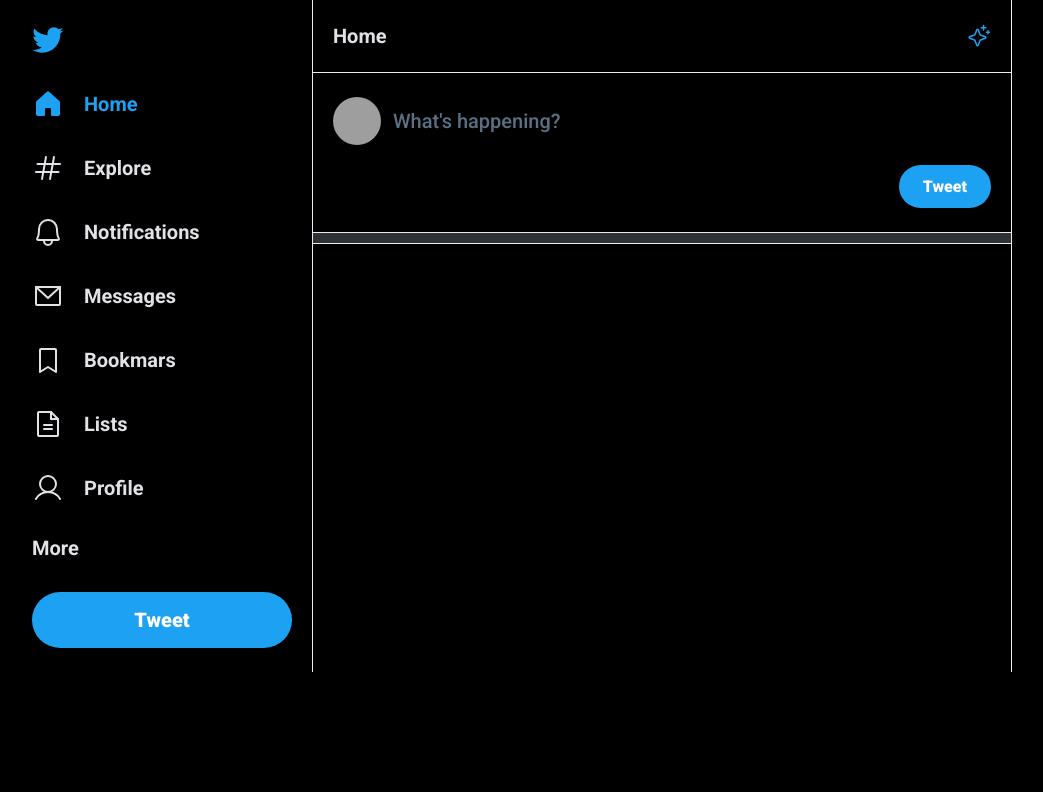
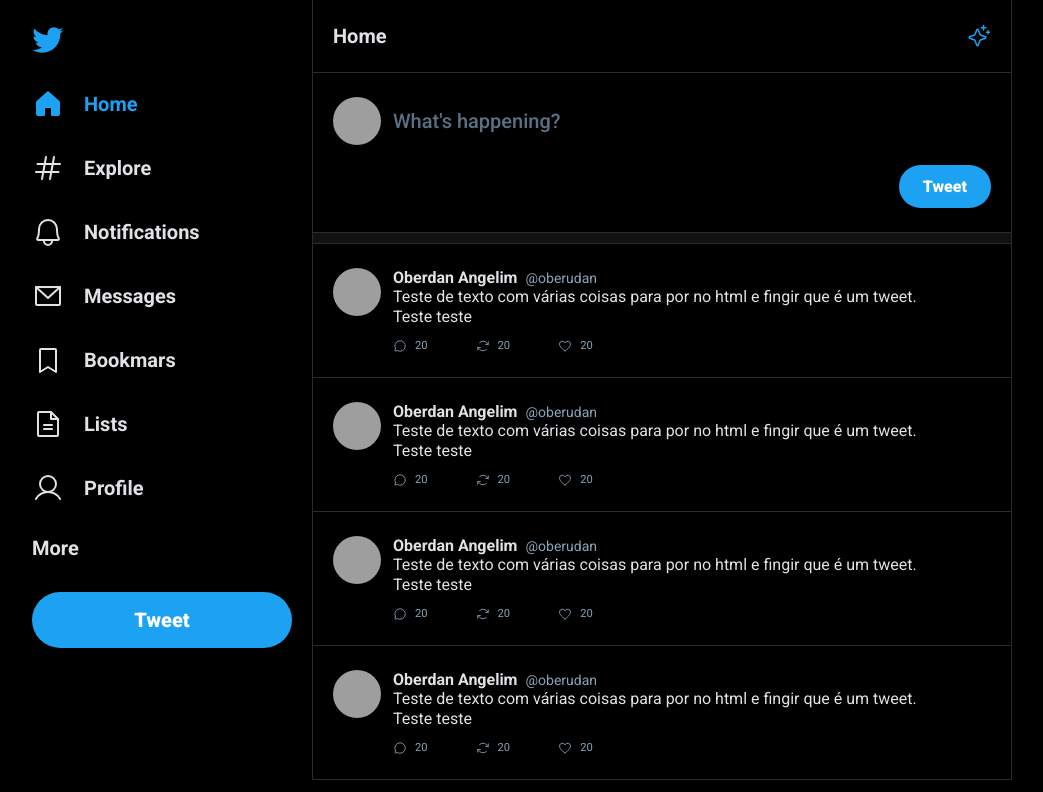
Before and after one commit to oberdandev/ui-twitter, a React (Vite) app: page / in a window 1280 px wide. Shown: the top 792 px of the page, without its empty margins (128-1171 px from the left). Built offline with nearby package versions, Linux system fonts and the light colour scheme; grey boxes are pictures that could not be loaded.

Commit message:
refactor code and implement componenents

```diff
--- /dev/null
+++ b/src/components/Header.css
@@ -0,0 +1,15 @@
+.timeline-header {
+  padding: 1.5rem 1.25rem;
+  display: flex;
+  align-items: center;
+  justify-content: space-between;
+  font-size: 1.25rem;
+  font-weight: 700;
+  border-bottom: 1px solid var(--border-color);
+}
+
+.timeline-header svg {
+  width: 1.5rem;
+  height: 1.5rem;
+  color: var(--twitter-blue)
+}
--- /dev/null
+++ b/src/components/Header.tsx
@@ -0,0 +1,14 @@
+import { Sparkle} from 'phosphor-react';
+import './Header.css';
+
+interface HeaderProps {
+  title: string;
+}
+
+export default function Header(props: HeaderProps) {
+  return(
+    <div className="timeline-header">
+      {props.title}
+    <Sparkle />
+    </div>)
+}
--- /dev/null
+++ b/src/components/Separator.css
@@ -0,0 +1,6 @@
+.separator {
+  background: #111111;
+  border-top: 1px solid var(--border-color);
+  border-bottom: 1px solid var(--border-color);
+  height: 0.75rem;
+}
--- /dev/null
+++ b/src/components/Separator.tsx
@@ -0,0 +1,7 @@
+import './Separator.css';
+
+export default function Separator () {
+  return (
+    <div className="separator"></div>
+  )
+}
--- /dev/null
+++ b/src/components/Sidebar.css
@@ -0,0 +1,59 @@
+
+.sidebar {
+  display: flex;
+  flex-direction: column;
+  padding: 1.5rem 1.25rem;
+  gap: 2rem;
+}
+
+.main-navigation {
+  display: flex;
+  flex-direction: column;
+  gap: 2rem;
+}
+
+.main-navigation a {
+  display: flex;
+  align-items: center;
+  gap: 1.25rem;
+  font-size: 1.25rem;
+  font-weight: 700;
+  text-decoration: none;
+}
+
+.main-navigation a.active {
+  color: var(--twitter-blue)
+}
+
+.main-navigation a:hover {
+  background-color: var(--bg-color);
+  border-radius: 99px;
+}
+
+.main-navigation a svg{
+  width: 2rem;
+  height: 2rem;
+}
+
+
+.sidebar .logo {
+  width: 2rem;
+  height: 2rem;
+}
+
+.sidebar .new-tweet{
+  background: var(--twitter-blue);
+  border-radius: 99px;
+  padding: 1rem;
+  display: flex;
+  justify-content: center;
+  width: 100%;
+  color: #ffff;
+  font-size: 1.25rem;
+  font-weight: 900;
+  border: 0;
+}
+
+.sidebar .new-tweet:hover {
+  filter: brightness(0.9)
+}
--- /dev/null
+++ b/src/components/Sidebar.tsx
@@ -0,0 +1,40 @@
+import {House, Hash, Bell, EnvelopeSimple, BookmarkSimple, User, List, FileText, File, Sparkle} from 'phosphor-react'
+import twitterLogo from '../assets/twitter-logo.svg'
+import './Sidebar.css'
+
+function Sidebar () {
+  return (
+    <>
+          <aside className="sidebar">
+        <img src={twitterLogo} className="logo" alt="logo" />
+        <nav className="main-navigation">
+          <a className="active" href="">
+            <House weight="fill"/>
+            Home</a>
+          <a href="">
+            <Hash />
+            Explore</a>
+          <a href="">
+            <Bell />
+            Notifications</a>
+          <a href="">
+            <EnvelopeSimple />
+            Messages</a>
+          <a href="">
+            <BookmarkSimple />
+            Bookmars</a>
+          <a href="">
+            <FileText />
+            Lists</a>
+          <a href="">
+            <User />
+            Profile</a>
+          <a href="">More</a>
+        </nav>
+        <button className="new-tweet" type="button">Tweet</button>
+      </aside>
+    </>
+  )
+}
+
+export default Sidebar
--- /dev/null
+++ b/src/components/Tweet.css
@@ -0,0 +1,60 @@
+.tweet {
+  padding: 1.5rem 1.25rem;
+  display: grid;
+  grid-template-columns: 3rem 1fr;
+  gap: 0.75rem;
+  border-bottom: 1px solid #2c2b2b;
+  text-decoration: none;
+}
+
+.tweet img {
+  width: 3rem;
+  height: 3rem;
+  border-radius: 9999px;
+}
+
+.tweet .content {
+  display: flex;
+  flex-direction: column;
+  gap: 0.5rem;
+}
+
+.tweet .tweet-content .tweet-content-header {
+  display: flex;
+  align-items: center;
+  gap: 0.5rem;
+}
+
+.tweet .tweet-content .tweet-content-header span{
+ font-size: 0.875rem;
+ color: #89A2B8;
+}
+
+.tweet .tweet-content p {
+  line-height: 1.25;
+}
+
+.tweet .tweet-content .tweet-content-footer {
+  display: flex;
+  align-items: center;
+  gap: 3rem;
+  margin-top: 0.75rem;
+}
+
+.tweet .tweet-content .tweet-content-footer button {
+  display: flex;
+  align-items: center;
+  gap: 0.5rem;
+  background: transparent;
+  border: 0;
+  font-size: 0.875rem;
+  color: #89a2b8
+}
+
+.tweet .tweet-content .tweet-content-footer button p {
+  font-size: 0.7rem;
+}
+
+.tweet .tweet-content .tweet-content-footer button:hover {
+  color: var(--twitter-blue)
+}
--- a/src/components/Tweet.tsx
+++ b/src/components/Tweet.tsx
@@ -1,25 +1,39 @@
-import { useState } from "react";
+import { ArrowsClockwise, ChatCircle, Heart } from "phosphor-react";
+import "./Tweet.css"
 
-interface TweetProps {
-  user: string;
-  children: string;
-  likes?: number;
-}
-
-const tweetStyles = {
-  borderRadius: '8px',
-}
-
-function Tweet(props: TweetProps) {
-
-
+function Tweet() {
   return (
     <>
-    <div className="tweet" style={tweetStyles}>
-      <strong>{props.user}</strong>
-      <p>{props.children}</p>
-      <button>Like {props.likes ?? 0} </button>
-    </div>
+    <a href="#" className="tweet">
+      <img src="https://github.com/oberdandev.png" />
+      <div className="tweet-content">
+        <div className="tweet-content-header">
+          <strong>Oberdan Angelim</strong>
+          <span>@oberudan</span>
+        </div>
+          <p>
+            Teste de texto com várias coisas para por no html e fingir que é um tweet.
+            <br/>
+            Teste teste
+          </p>
+          <div className="tweet-content-footer">
+            <button type="button">
+              <ChatCircle />
+              <p>20</p>
+            </button>
+
+            <button type="button">
+              <ArrowsClockwise />
+              <p>20</p>
+            </button>
+
+            <button type="button">
+              <Heart />
+              <p>20</p>
+            </button>
+          </div>
+        </div>
+    </a>
     </>
   )
 }
--- a/src/global.css
+++ b/src/global.css
@@ -5,7 +5,9 @@
 }
 
 :root {
-  --twitter-blue: #1da1f2
+  --twitter-blue: #1da1f2;
+  --border-color: #2c2b2b;
+  --bg-color: #181818;
 }
 
 body, input, textarea, button {
@@ -35,85 +37,9 @@
   display: grid;
   grid-template-columns: 300px 1fr;
 }
-
-.sidebar {
-  display: flex;
-  flex-direction: column;
-  padding: 1.5rem 1.25rem;
-  gap: 2rem;
-}
-
-.main-navigation {
-  display: flex;
-  flex-direction: column;
-  gap: 2rem;
-}
-
-.main-navigation a {
-  display: flex;
-  align-items: center;
-  gap: 1.25rem;
-  font-size: 1.25rem;
-  font-weight: 700;
-  text-decoration: none;
-}
-
-.main-navigation a.active {
-  color: var(--twitter-blue)
-}
-
-.main-navigation a:hover {
-  background-color: #181818;
-  border-radius: 99px;
-}
-
-.main-navigation a svg{
-  width: 2rem;
-  height: 2rem;
-}
-
-
-.sidebar .logo {
-  width: 2rem;
-  height: 2rem;
-}
-
-.sidebar .new-tweet{
-  background: var(--twitter-blue);
-  border-radius: 99px;
-  padding: 1rem;
-  display: flex;
-  justify-content: center;
-  width: 100%;
-  color: #ffff;
-  font-size: 1.25rem;
-  font-weight: 900;
-  border: 0;
-}
-
-.sidebar .new-tweet:hover {
-  filter: brightness(0.9)
-}
-
 .content {
-  border-left: 1px solid #ebebf0;
-  border-right: 1px solid #ebebf0;
-}
-
-.timeline-header {
-  padding: 1.5rem 1.25rem;
-  display: flex;
-  align-items: center;
-  justify-content: space-between;
-  font-size: 1.25rem;
-  font-weight: 700;
-  border-bottom: 1px solid #ebebf0;
-}
-
-.timeline-header svg {
-  width: 1.5rem;
-  height: 1.5rem;
-  color: var(--twitter-blue)
+  border-left: 1px solid  var(--border-color);
+  border-right: 1px solid var(--border-color);
 }
 
 .new-tweet-form {
@@ -141,7 +67,7 @@
   font-size: 1.25rem;
   font-weight: 500;
   margin-top: 0.75rem;
-  color: #e7e9d6;
+  color: #e1e1e6;
   border: 0;
   resize: none;
 }
@@ -173,10 +99,3 @@
 .new-tweet-form button[type=submit]:hover{
   filter: brightness(0.9)
 }
-
-.separator {
-  background: #2f3336;
-  border-top: 1px solid #ebeef0;
-  border-bottom: 1px solid #ebeef0;
-  height: 0.75rem;
-}
--- a/src/main.tsx
+++ b/src/main.tsx
@@ -1,48 +1,19 @@
 import React from 'react'
 import ReactDOM from 'react-dom/client'
 import './global.css'
-import twitterLogo from './assets/twitter-logo.svg'
-import {House, Hash, Bell, EnvelopeSimple, BookmarkSimple, User, List, FileText, File, Sparkle} from 'phosphor-react'
+import Tweet from './components/Tweet'
+import Sidebar from './components/Sidebar'
+import Header from './components/Header'
+import Separator from './components/Separator'
 
 ReactDOM.createRoot(document.getElementById('root') as HTMLElement).render(
   <React.StrictMode>
     <div className='layout'>
-
-      <aside className="sidebar">
-        <img src={twitterLogo} className="logo" alt="logo" />
-        <nav className="main-navigation">
-          <a className="active" href="">
-            <House weight="fill"/>
-            Home</a>
-          <a href="">
-            <Hash />
-            Explore</a>
-          <a href="">
-            <Bell />
-            Notifications</a>
-          <a href="">
-            <EnvelopeSimple />
-            Messages</a>
-          <a href="">
-            <BookmarkSimple />
-            Bookmars</a>
-          <a href="">
-            <FileText />
-            Lists</a>
-          <a href="">
-            <User />
-            Profile</a>
-          <a href="">More</a>
-        </nav>
-        <button className="new-tweet" type="button">Tweet</button>
-      </aside>
+    <Sidebar />
 
       <div className="content">
         <main className="timeline">
-          <div className="timeline-header">
-            Home
-            <Sparkle />
-          </div>
+          <Header title='Home'/>
 
           <form className="new-tweet-form">
             <label htmlFor="tweet">
@@ -53,7 +24,13 @@
             <button type="submit">Tweet</button>
           </form>
 
-          <div className="separator"></div>
+          <Separator />
+
+          <Tweet />
+          <Tweet />
+          <Tweet />
+          <Tweet />
+
         </main>
       </div>
 
```
